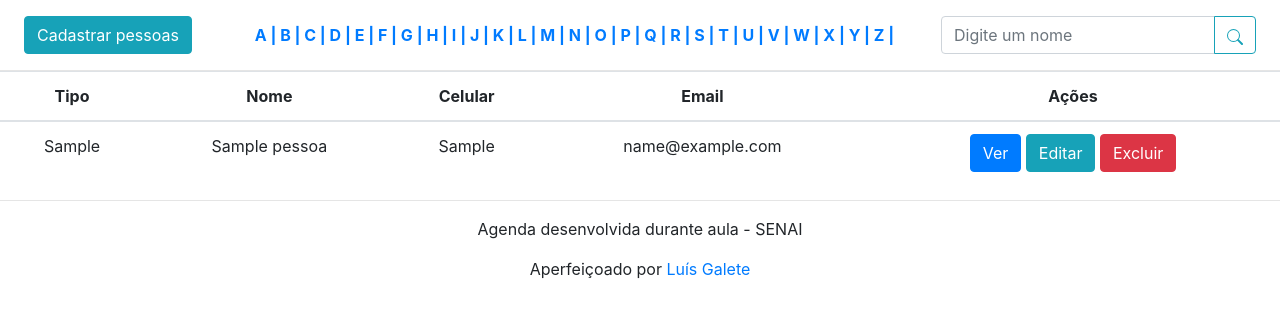
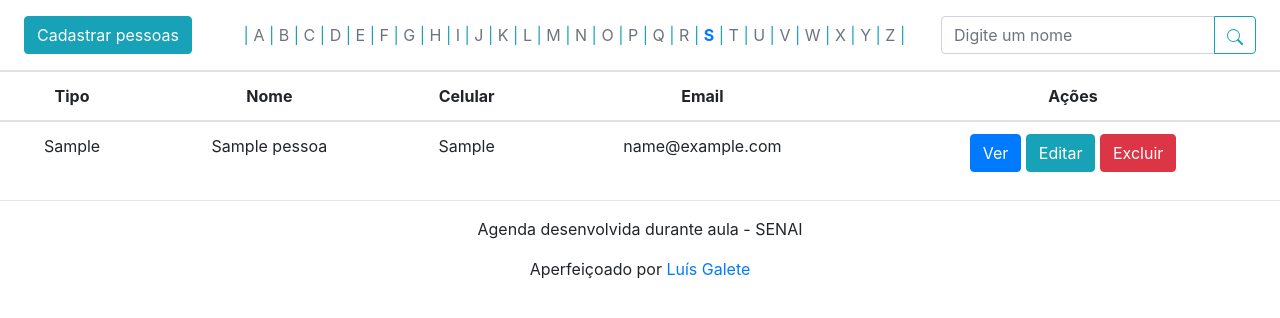
Before and after one commit to yunger7/Agenda, a PHP site: page /pessoas.php in a window 1280 px wide. Shown: the part 152-470 px from the top of the page. Run offline with PHP 8.4, Linux system fonts and the light colour scheme; the visitor is signed in with stand-in values (Sample User, id 1); tables that the repository leaves empty or names only in its code hold one stand-in row (values such as "Sample post").

Commit message:
Add dynamic letters for search

```diff
--- a/pessoas.php
+++ b/pessoas.php
@@ -20,7 +20,32 @@ mysqli_close($conn);
 
 <!DOCTYPE html>
 <html lang="pt-br">
-<?php include 'templates/header.php'; ?>
+<head>
+  <meta charset="UTF-8">
+  <meta name="viewport" content="width=device-width, initial-scale=1.0">
+  <title>Agenda</title>
+
+  <link rel="shortcut icon" href="https://cdn3.iconfinder.com/data/icons/galaxy-open-line-gradient-i/200/account-256.png" type="image/x-icon">
+  <link rel="stylesheet" href="https://stackpath.bootstrapcdn.com/bootstrap/4.5.2/css/bootstrap.min.css" integrity="sha384-JcKb8q3iqJ61gNV9KGb8thSsNjpSL0n8PARn9HuZOnIxN0hoP+VmmDGMN5t9UJ0Z" crossorigin="anonymous">
+
+  <style>
+    body {
+      width: 100vw;
+      height: 100vh;
+      overflow: hidden;
+    }
+
+    #move-up {
+      position: relative;
+      top: 0;
+      transition: top ease 150ms;
+    }
+
+    #move-up:hover {
+      top: -5px;
+    }
+  </style>
+</head>
 
 <body style="width: initial; height: initial; overflow: initial;">
   <header class="my-4 d-flex justify-content-between align-items-center">
@@ -36,32 +61,36 @@ mysqli_close($conn);
   <section id="top-bar" class="my-3 d-flex justify-content-between align-items-center">
     <a href="cadastrar-pessoas.php" class="btn btn-info ml-4">Cadastrar pessoas</a>
     <ul class="m-0 ml-3 list-unstyled">
-      <li class="d-inline font-weight-bold"><a href="#" class="text-decoration-none">A | </a></li>
-      <li class="d-inline font-weight-bold"><a href="#" class="text-decoration-none">B | </a></li>
-      <li class="d-inline font-weight-bold"><a href="#" class="text-decoration-none">C | </a></li>
-      <li class="d-inline font-weight-bold"><a href="#" class="text-decoration-none">D | </a></li>
-      <li class="d-inline font-weight-bold"><a href="#" class="text-decoration-none">E | </a></li>
-      <li class="d-inline font-weight-bold"><a href="#" class="text-decoration-none">F | </a></li>
-      <li class="d-inline font-weight-bold"><a href="#" class="text-decoration-none">G | </a></li>
-      <li class="d-inline font-weight-bold"><a href="#" class="text-decoration-none">H | </a></li>
-      <li class="d-inline font-weight-bold"><a href="#" class="text-decoration-none">I | </a></li>
-      <li class="d-inline font-weight-bold"><a href="#" class="text-decoration-none">J | </a></li>
-      <li class="d-inline font-weight-bold"><a href="#" class="text-decoration-none">K | </a></li>
-      <li class="d-inline font-weight-bold"><a href="#" class="text-decoration-none">L | </a></li>
-      <li class="d-inline font-weight-bold"><a href="#" class="text-decoration-none">M | </a></li>
-      <li class="d-inline font-weight-bold"><a href="#" class="text-decoration-none">N | </a></li>
-      <li class="d-inline font-weight-bold"><a href="#" class="text-decoration-none">O | </a></li>
-      <li class="d-inline font-weight-bold"><a href="#" class="text-decoration-none">P | </a></li>
-      <li class="d-inline font-weight-bold"><a href="#" class="text-decoration-none">Q | </a></li>
-      <li class="d-inline font-weight-bold"><a href="#" class="text-decoration-none">R | </a></li>
-      <li class="d-inline font-weight-bold"><a href="#" class="text-decoration-none">S | </a></li>
-      <li class="d-inline font-weight-bold"><a href="#" class="text-decoration-none">T | </a></li>
-      <li class="d-inline font-weight-bold"><a href="#" class="text-decoration-none">U | </a></li>
-      <li class="d-inline font-weight-bold"><a href="#" class="text-decoration-none">V | </a></li>
-      <li class="d-inline font-weight-bold"><a href="#" class="text-decoration-none">W | </a></li>
-      <li class="d-inline font-weight-bold"><a href="#" class="text-decoration-none">X | </a></li>
-      <li class="d-inline font-weight-bold"><a href="#" class="text-decoration-none">Y | </a></li>
-      <li class="d-inline font-weight-bold"><a href="#" class="text-decoration-none">Z | </a></li>
+      <?php
+        include('config/conecta.php');
+        $alfabeto = ["A", "B", "C", "D", "E", "F", "G", "H", "I", "J", "K", "L", "M", "N", "O", "P", "Q", "R", "S", "T", "U", "V", "W", "X", "Y", "Z"];
+
+        $letrasExistentes = mysqli_query($conn, "SELECT DISTINCT LEFT(nome, 1) AS letra FROM pessoa ORDER BY letra");
+        $iniciais = mysqli_fetch_all($letrasExistentes, MYSQLI_ASSOC);
+
+        echo "<span class='text-info' style='cursor: default;'> | </span>";
+        foreach($alfabeto as $letra){
+          foreach($iniciais as $inicial){
+            if($inicial['letra'] == $letra){
+              echo "<li class='d-inline font-weight-bold'><a href='#' id='move-up' class='text-decoration-none'>$letra</a></li>";
+            }
+          }
+          $c = 0;
+          foreach($iniciais as $inicial){
+            if($inicial['letra'] != $letra){
+              $c++;
+            }
+          }
+          if($c == count($iniciais)){
+            echo "<li class='d-inline'><a href='#' id='move-up' class='text-decoration-none text-secondary' style='cursor: default;'>$letra</a></li>";
+          }
+          echo "<span class='text-info' style='cursor: default;'> | </span>";
+        }
+
+        // LIBERAR MEMÓRIA
+        mysqli_free_result($letrasExistentes);
+        mysqli_close($conn);
+      ?>
     </ul>
     <form action="config/procurar.php" method="GET" class="mr-4">
       <div class="input-group">
```
